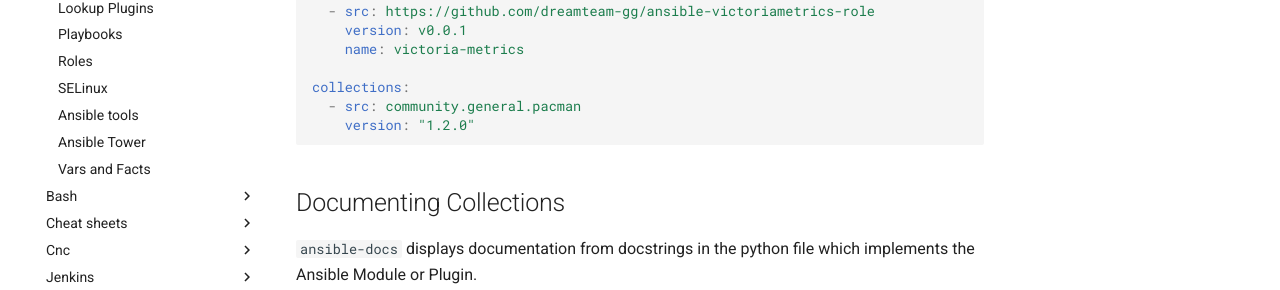
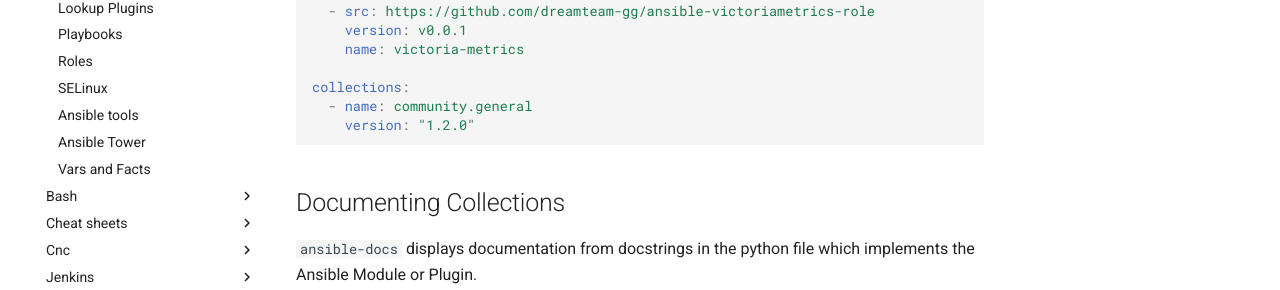
Before and after one commit to agarthetiger/mkdocs, an MkDocs documentation site: the page built from docs/ansible/collections.md, in a window 1280 px wide and 900 px high. Shown: the part 319-609 px from the top of the window. Built offline with MkDocs 1.6.1 and Material for MkDocs 9.7.7, drawn with Linux system fonts in a browser that asks for light colours; comment, search, counter and statistics services are not loaded.

Commit message:
Update collections.md
Fix error in collection definition

````diff
--- a/docs/ansible/collections.md
+++ b/docs/ansible/collections.md
@@ -12,7 +12,7 @@
     name: victoria-metrics
 
 collections:
-  - src: community.general.pacman
+  - name: community.general
     version: "1.2.0"
 ```
 
````
